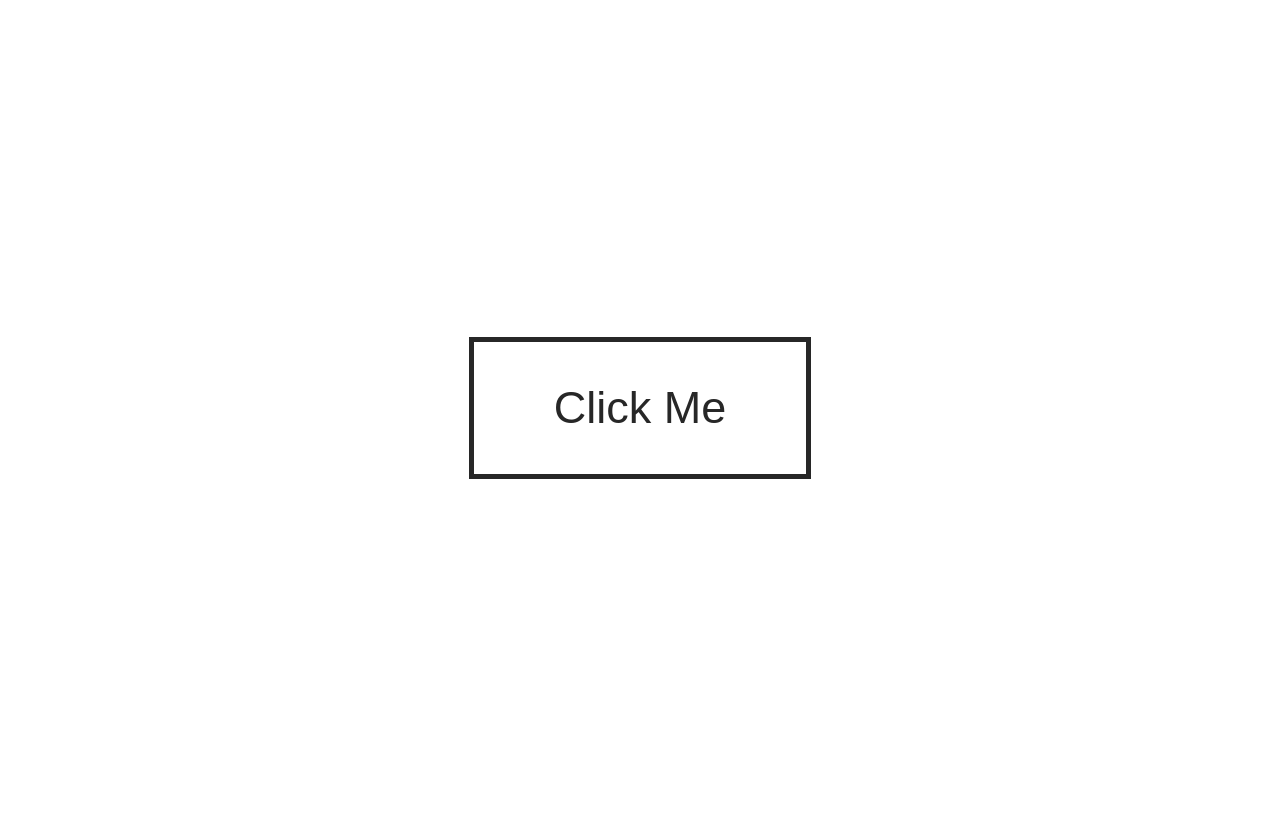
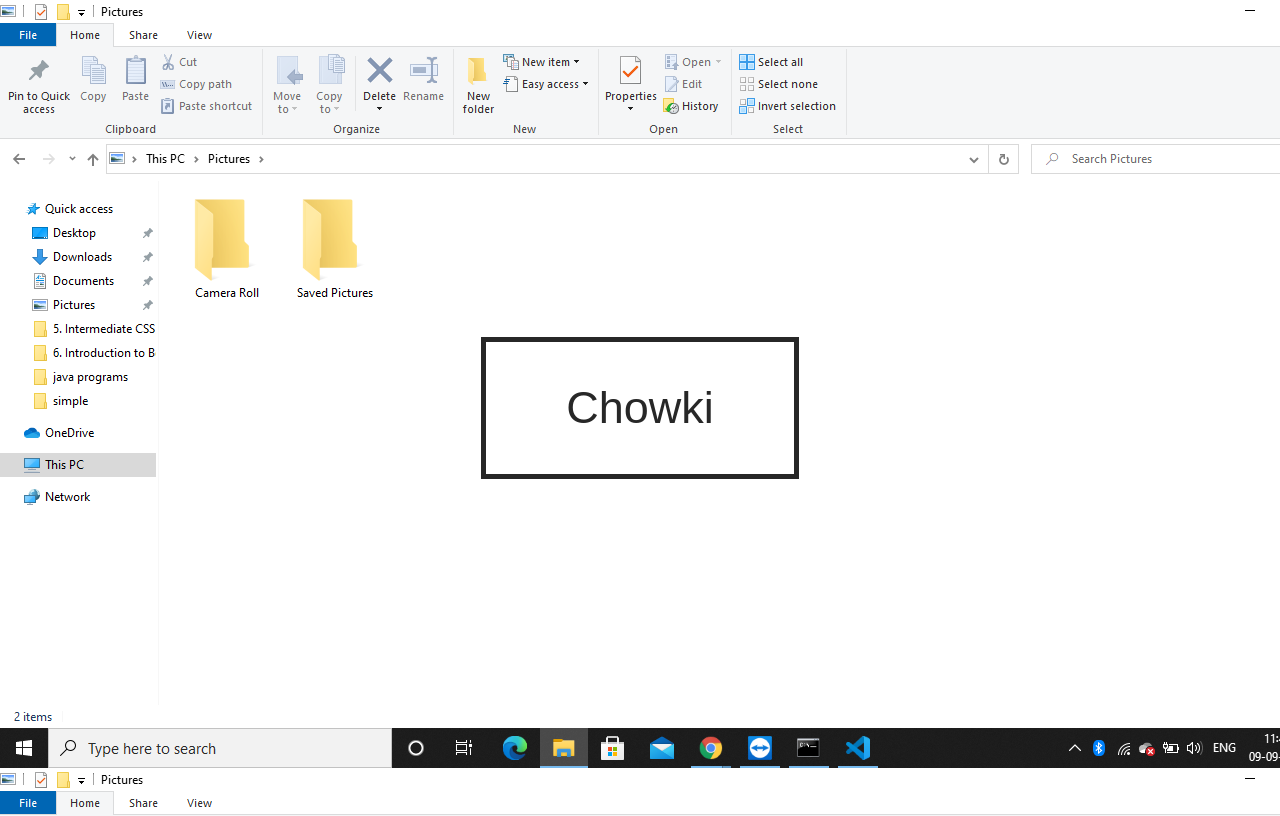
Before and after one commit to ChandanaChowki/yellow-button, a plain HTML site: page index.html in a window 1280 px wide. Drawn offline with Linux system fonts and the light colour scheme.

Commit message:
Adding background

```diff
--- a/index.html
+++ b/index.html
@@ -8,7 +8,7 @@
 </head>
 <body>
     <a href="#" class="btn">
-        Click Me
+        Chowki
     </a>
 </body>
 </html>
--- a/styles.css
+++ b/styles.css
@@ -3,6 +3,8 @@ body{
     display: flex;
     justify-content: center;
     align-items: center;
+    font-family: Arial, Helvetica, sans-serif;
+    background: url("./Screenshot\ \(1\).png");
 }
 
 .btn{
```
Also changed, not shown: Screenshot (1).png (added).
